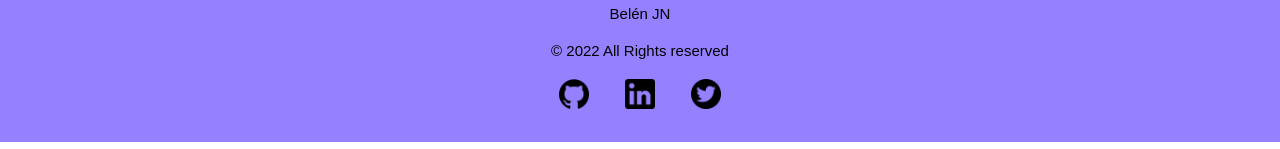
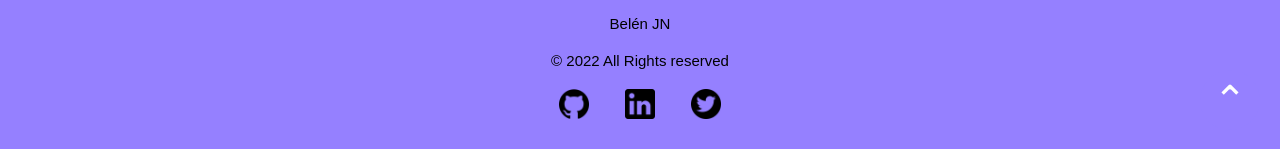
Before and after one commit to belenjn/horror-watcher-app, a React (Vite) app: page / in a window 1280 px wide. Shown: the part 650-799 px from the top of the page. Built offline with nearby package versions, Linux system fonts and the light colour scheme; no server answers; a web font is replaced by a local one.

Commit message:
Solving errors in not found

```diff
--- a/src/components/grid/Grid.css
+++ b/src/components/grid/Grid.css
@@ -2,6 +2,30 @@
   background-color: var(--main-bg-color);
   display: flex;
   flex-direction: column;
+}
+
+.top__button {
+  align-items: center;
+  background-color: var(--primary-color);
+  border: none;
+  border-radius: 50px;
+  color: white;
+  display: flex;
+  justify-content: center;
+  font-size: 40px;
+  position: fixed;
+  bottom: 0;
+  right: 0;
+  margin-right: 20px;
+  margin-bottom: 20px;
+  height: 60px;
+  width: 60px;
+}
+.top__button:hover {
+  background-color: var(--hover-primary-color);
+  cursor: pointer;
+  transform: scale(1.15);
+  transition: 0.3s ease;
 }
 
 .grid__container--input {
@@ -45,6 +69,7 @@
   justify-content: center;
   justify-items: center;
   margin-bottom: 80px;
+  padding: 5px;
   gap: 20px;
 }
 
--- a/src/components/grid/Grid.tsx
+++ b/src/components/grid/Grid.tsx
@@ -19,14 +19,22 @@ export const Grid = () => {
 
   const moviesLists: Movie[] = useAppSelector((state) => state.movies.movies);
 
+  const handleClickToTop = () => {
+    window.scrollTo({
+      top: 0,
+      behavior: "smooth",
+    });
+  };
+
   useEffect(() => {
-    setTimeout(() => {
-      dispatch(fetchGetMovies(page));
-    }, 3000);
+    dispatch(fetchGetMovies(page));
   }, [dispatch, page]);
 
   return (
     <div className="grid__container">
+      <button className="top__button" onClick={handleClickToTop}>
+        ⌃
+      </button>
       <div className="grid__container--input">
         <div className="grid__input--image" />
         <input
--- a/src/components/not-found/NotFound.css
+++ b/src/components/not-found/NotFound.css
@@ -11,14 +11,15 @@
     align-self: center;
     color: #543864;
     text-align: center;
-    font-size: 120px;
+    font-size: 90px;
+    height: 120px;
+    overflow-y: hidden;
 }
 .notFound__container--secondTitle {
     align-self: center;
     color: #01024E;
     text-align: center;
     font-size: 30px;
-    margin-top: 10px;
 }
 
 .notFound__container--button {
@@ -29,8 +30,6 @@
     color: white;
     font-family: var(--main-font-family);
     font-size: var(--font-size-buttons);
-    margin-top: 80px;
-    margin-bottom: 80px;
     padding: 5px;
     height: var(--height-buttons);
     width: var(--width-buttons);
@@ -47,8 +46,9 @@
     display: flex;
     flex-direction: row;
     justify-content: space-around;
-    margin-bottom: 20px;
+    padding: 5px;
     width: 50%;
+    overflow-y: hidden;
 }
 
 .casket,
```
